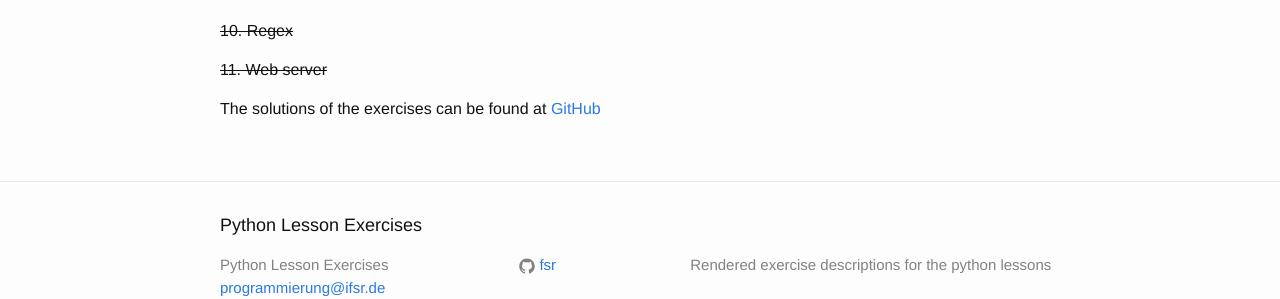
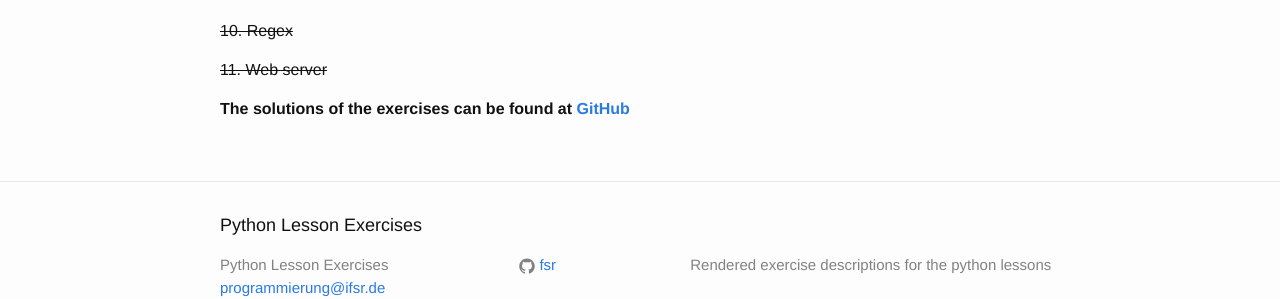
Before and after one commit to fsr/python-lessons, a Jekyll site: the page built from materials.md, in a window 1280 px wide. Shown: the part 653-952 px from the top of the page. Built offline with Jekyll 4.4.1, drawn with Linux system fonts in a browser that asks for light colours.

Commit message:
bold look better...

```diff
--- a/materials.md
+++ b/materials.md
@@ -13,4 +13,4 @@
 {% endif %}
 {% endfor %}
 
-The solutions of the exercises can be found at [GitHub](https://github.com/Feliix42/python-solutions)
+**The solutions of the exercises can be found at [GitHub](https://github.com/Feliix42/python-solutions)**
```
